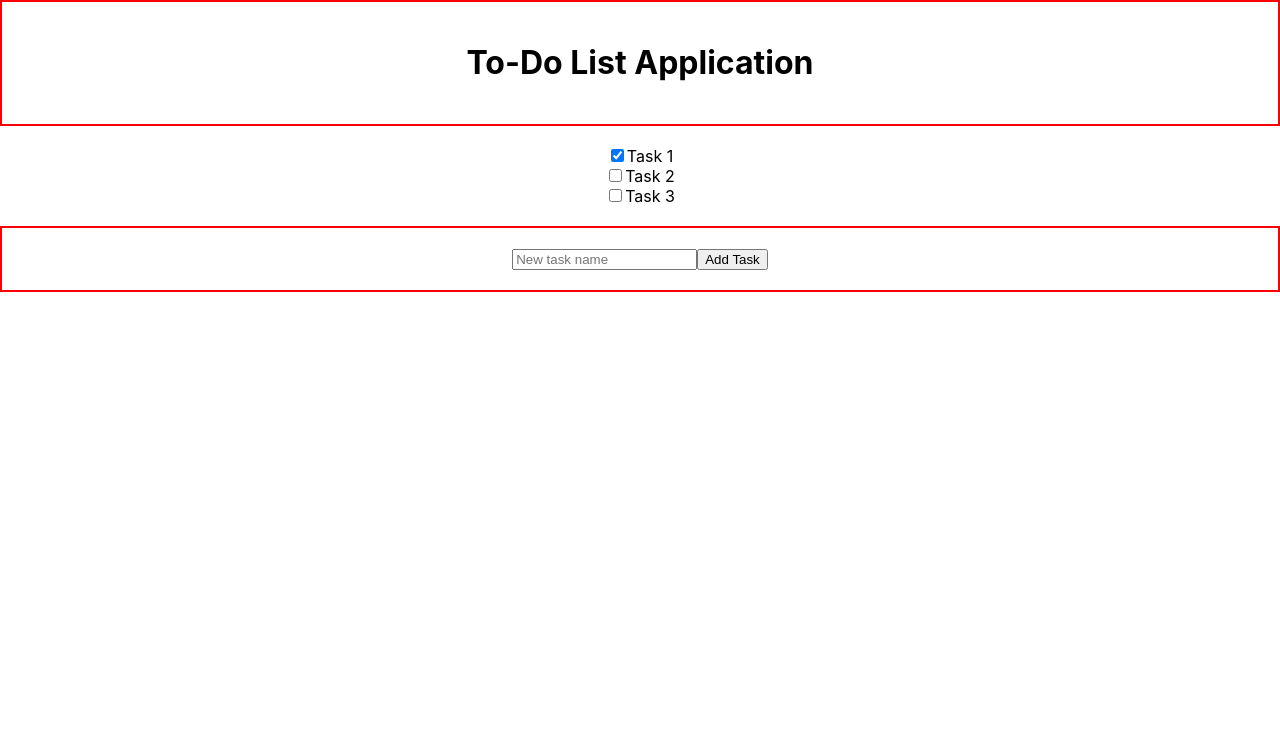
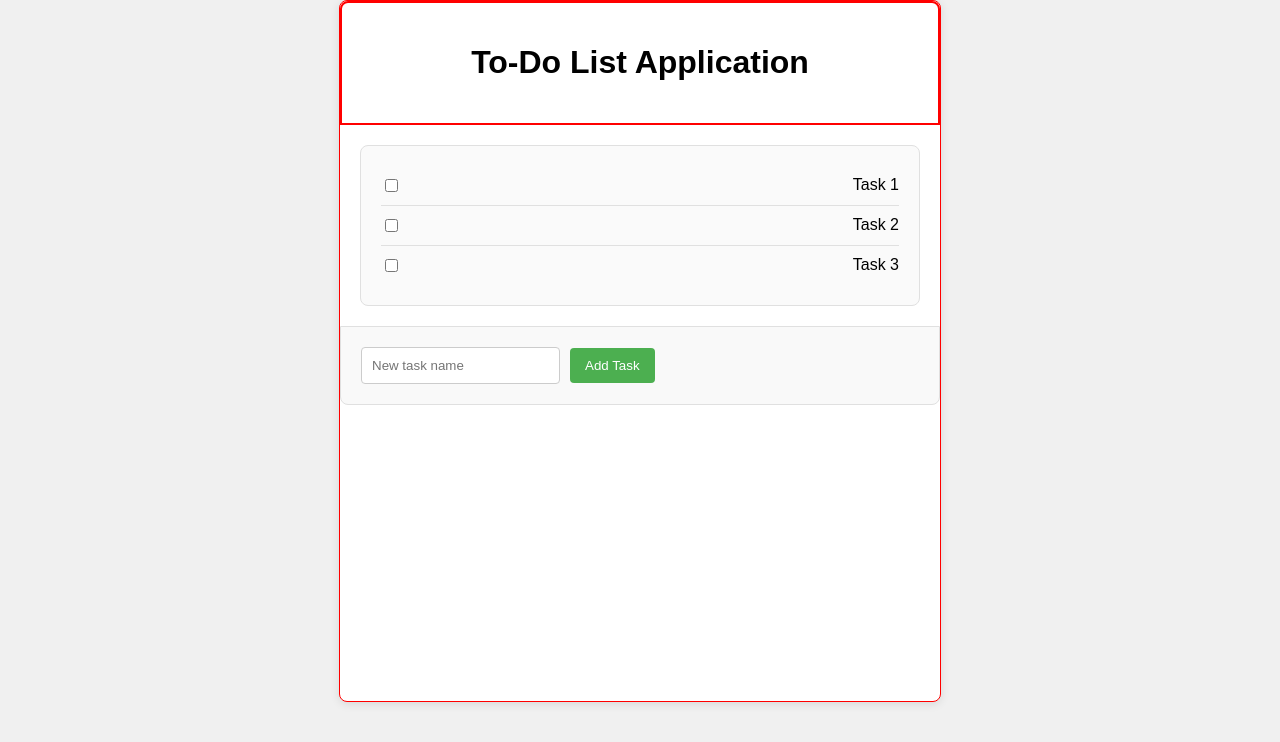
Before and after one commit to Chandanaig/react-todolist, a React (Create React App) app: page / in a window 1280 px wide. Shown: the top 742 px of the page. Built offline with nearby package versions, Linux system fonts and the light colour scheme.

Commit message:
initial commit

```diff
--- a/src/App.css
+++ b/src/App.css
@@ -13,7 +13,117 @@
 }
 
 .footer {
-  background-color: white;
-  border: 2px solid red;
+  margin-top: auto; /* Pushes footer to the bottom */
+  background-color: #f1f1f1; /* Example background */
+  padding: 1rem; /* Add some padding */
+  text-align: center; /* Center the text */
+}
+html, body {
+  height: 100%;
+  margin: 0;
+}
+
+body {
+  display: flex;
+  flex-direction: column;
+}
+.app {
+  flex: 1; /* This makes the main content area take available space */
+}
+
+body {
+  font-family: 'Arial', sans-serif;
+  background-color: #f0f0f0;
+  margin: 0;
+  padding: 0;
+}
+
+.App {
+  max-width: 600px;
+  border:1px solid red;
+  margin: 0 auto;
+  background-color: #fff;
+  border-radius: 8px;
+  height:700px;
+  box-shadow: 0 2px 10px rgba(0, 0, 0, 0.1);
+}
+
+.header {
+  color: black;
   padding: 20px;
+  border-top-left-radius: 8px;
+  border-top-right-radius: 8px;
+  text-align: center;
 }
+
+.main {
+  margin: 20px;
+  padding: 20px;
+  border: 1px solid #e0e0e0;
+  border-radius: 8px;
+  background-color: #fafafa;
+}
+
+.main div {
+  display: flex;
+  align-items: center;
+  justify-content: space-between;
+  padding: 10px 0;
+  border-bottom: 1px solid #e0e0e0;
+}
+
+.main div:last-child {
+  border-bottom: none; /* Remove border for the last task */
+}
+
+.footer {
+  background-color: #f9f9f9;
+  border: 1px solid #e0e0e0;
+  padding: 20px;
+  border-bottom-left-radius: 8px;
+  border-bottom-right-radius: 8px;
+  display: flex;
+  align-items: center;
+  justify-content: space-between;
+}
+
+footer input[type="text"] {
+  flex: 1;
+  padding: 10px;
+  border: 1px solid #ccc;
+  border-radius: 4px;
+  margin-right: 10px;
+}
+
+footer button {
+  padding: 10px 15px;
+  background-color: #4CAF50; /* Green */
+  color: white;
+  border: none;
+  border-radius: 4px;
+  cursor: pointer;
+  transition: background-color 0.3s;
+}
+
+footer button:hover {
+  background-color: #45a049; /* Darker Green */
+}
+
+.clear-button {
+  padding: 10px 15px;
+  background-color: #f44336; /* Red */
+  color: white;
+  border: none;
+  border-radius: 4px;
+  cursor: pointer;
+  margin-left: 10px;
+  transition: background-color 0.3s;
+}
+
+.clear-button:hover {
+  background-color: #e53935; /* Darker Red */
+}
+
+input[type="checkbox"] {
+  margin-right: 10px;
+}
--- a/src/App.js
+++ b/src/App.js
@@ -1,17 +1,38 @@
-import React from 'react';
-import Header from './components/Header';
-import Main from './components/Main';
-import Footer from './components/Footer';
-
-import './App.css';
+import React, { useState } from "react";
+import Header from "./components/Header";
+import Main from "./components/Main";
+import Footer from "./components/Footer";
+import "./App.css";
 
 function App() {
+  const [tasks, setTasks] = useState([
+    { id: 1, name: "Task 1", completed: false },
+    { id: 2, name: "Task 2", completed: false },
+    { id: 3, name: "Task 3", completed: false },
+  ]);
+
+  const addTask = (taskName) => {
+    const newTask = {
+      id: tasks.length + 1,
+      name: taskName,
+      completed: false,
+    };
+    setTasks([...tasks, newTask]);
+  };
+
+  const handleTaskChange = (id) => {
+    setTasks(
+      tasks.map((task) =>
+        task.id === id ? { ...task, completed: !task.completed } : task
+      )
+    );
+  };
+
   return (
     <div className="App">
       <Header />
-      <Main/>
-     <Footer/>
-
+      <Main tasks={tasks} handleTaskChange={handleTaskChange} />
+      <Footer addTask={addTask} tasks={tasks} setTasks={setTasks} />
     </div>
   );
 }
--- a/src/components/Footer.js
+++ b/src/components/Footer.js
@@ -1,19 +1,16 @@
-import React, { useState } from 'react';
+import React, { useState } from "react";
 
-function Footer() {
-  const [taskName, setTaskName] = useState('');
-
-  const addTask = (name) => {
-    console.log('Task added:', name); // Replace this with your logic to add the task
-  };
+function Footer({ addTask, tasks, setTasks }) {
+  const [taskName, setTaskName] = useState("");
 
   const handleSubmit = (e) => {
     e.preventDefault();
-    if (taskName) {
+    if (taskName.trim()) {
       addTask(taskName);
-      setTaskName('');
+      setTaskName("");
     }
   };
+
 
   return (
     <footer className="footer">
@@ -26,6 +23,7 @@ function Footer() {
         />
         <button type="submit">Add Task</button>
       </form>
+
     </footer>
   );
 }
--- a/src/components/Main.js
+++ b/src/components/Main.js
@@ -1,21 +1,9 @@
-import React, { useState } from 'react';
+import React from "react";
 
-function Main() {
-  const [tasks, setTasks] = useState([
-    { id: 1, name: 'Task 1', completed: true },
-    { id: 2, name: 'Task 2', completed: false },
-    { id: 3, name: 'Task 3', completed: false },
-  ]);
-
-  const handleTaskChange = (id) => {
-    setTasks(tasks.map(task =>
-      task.id === id ? { ...task, completed: !task.completed } : task
-    ));
-  };
-
+function Main({ tasks, handleTaskChange }) {
   return (
     <main className="main">
-      {tasks.map(task => (
+      {tasks.map((task) => (
         <div key={task.id}>
           <input
             type="checkbox"
```
